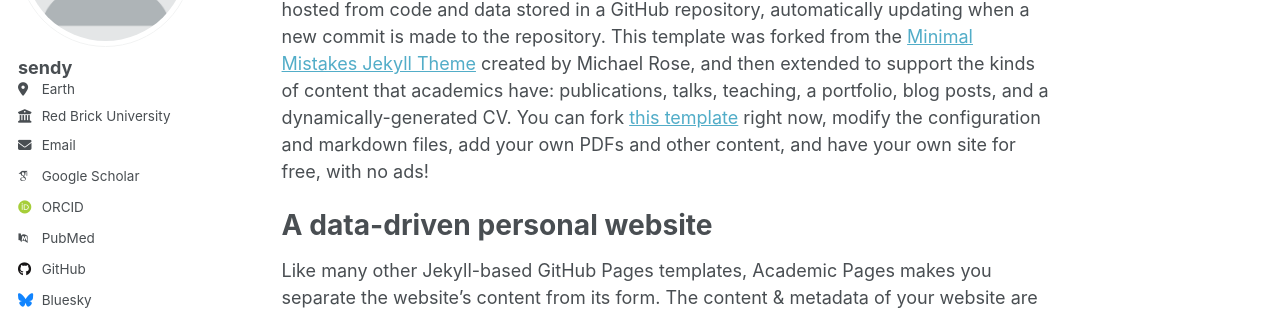
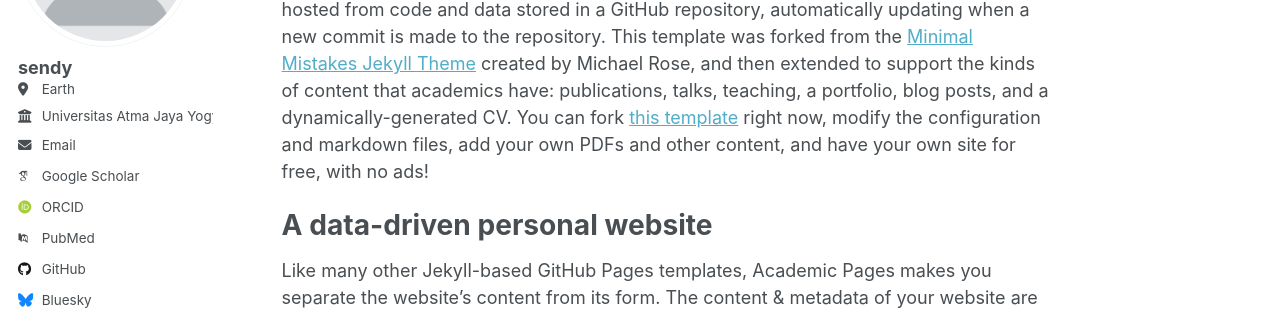
Before and after one commit to sendyjunedi/sendyjunedi-github, a Jekyll site: the page built from _pages/about.md, in a window 1280 px wide. Shown: the part 227-537 px from the top of the page. Built offline with Jekyll 4.4.1, drawn with Linux system fonts in a browser that asks for light colours; some web fonts are replaced.

Commit message:
fix: update university name

```diff
--- a/_config.yml
+++ b/_config.yml
@@ -27,7 +27,7 @@ author:
   pronouns         : # example: "she/her"
   bo              : "Short biography for the left-hand sidebar"
   location         : "Earth"
-  employer         : "Red Brick University"
+  employer         : "Universitas Atma Jaya Yogyakarta"
   uri              : # URL
   email            : "none@example.org"
 
```
